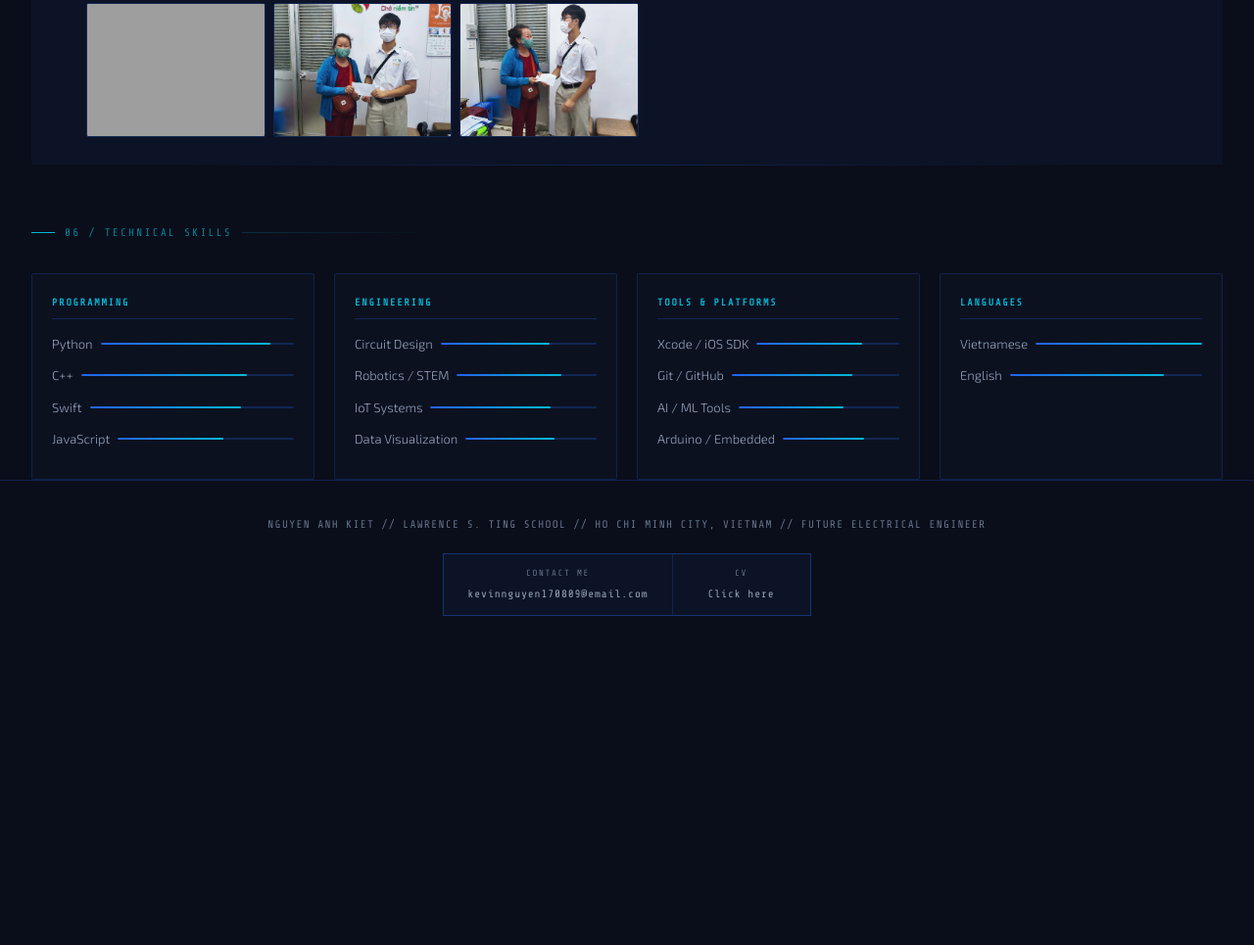
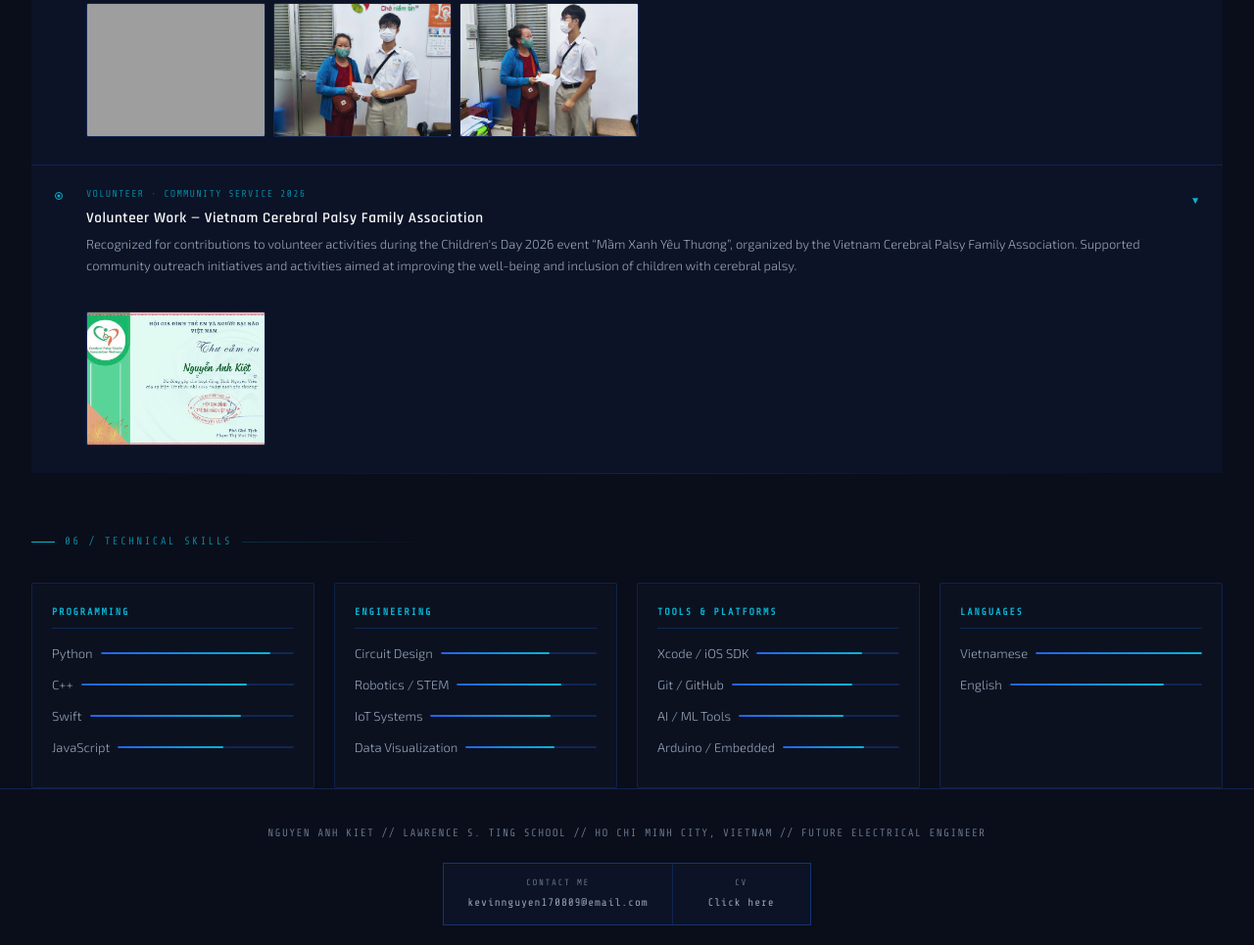
Before and after one commit to eduportfolio/nguyenanhkiet, a plain HTML site: page index.html in a window 1280 px wide. Shown: the part 7806-8771 px from the top of the page at 98% size. Before the commit the page ends 8471 px from the top, so only its background shows below. Drawn offline with nearby package versions, Linux system fonts and the light colour scheme; grey boxes are pictures that could not be loaded.

Commit message:
add tre em bai nao

```diff
--- a/index.html
+++ b/index.html
@@ -666,6 +666,24 @@
             </div>
           </div>
 
+          <div class="activity-item open" data-index="7">
+            <div class="activity-dot"></div>
+            <div class="activity-content">
+              <div class="activity-type">Volunteer · Community Service 2026</div>
+              <h4>Volunteer Work — Vietnam Cerebral Palsy Family Association</h4>
+              <p>
+                Recognized for contributions to volunteer activities during the Children's Day 2026
+                event “Mầm Xanh Yêu Thương”, organized by the Vietnam Cerebral Palsy Family Association.
+                Supported community outreach initiatives and activities aimed at improving the well-being
+                and inclusion of children with cerebral palsy.
+              </p>
+            </div>
+            <span class="activity-toggle">▸</span>
+            <div class="activity-gallery">
+              <img src="assets/s&a/Hỗ trợ trẻ em bại não/cert_bainao.jpg" alt="Volunteer Certificate" loading="lazy" decoding="async">
+            </div>
+        </div>
+
         </div>
       </section>
 
```
